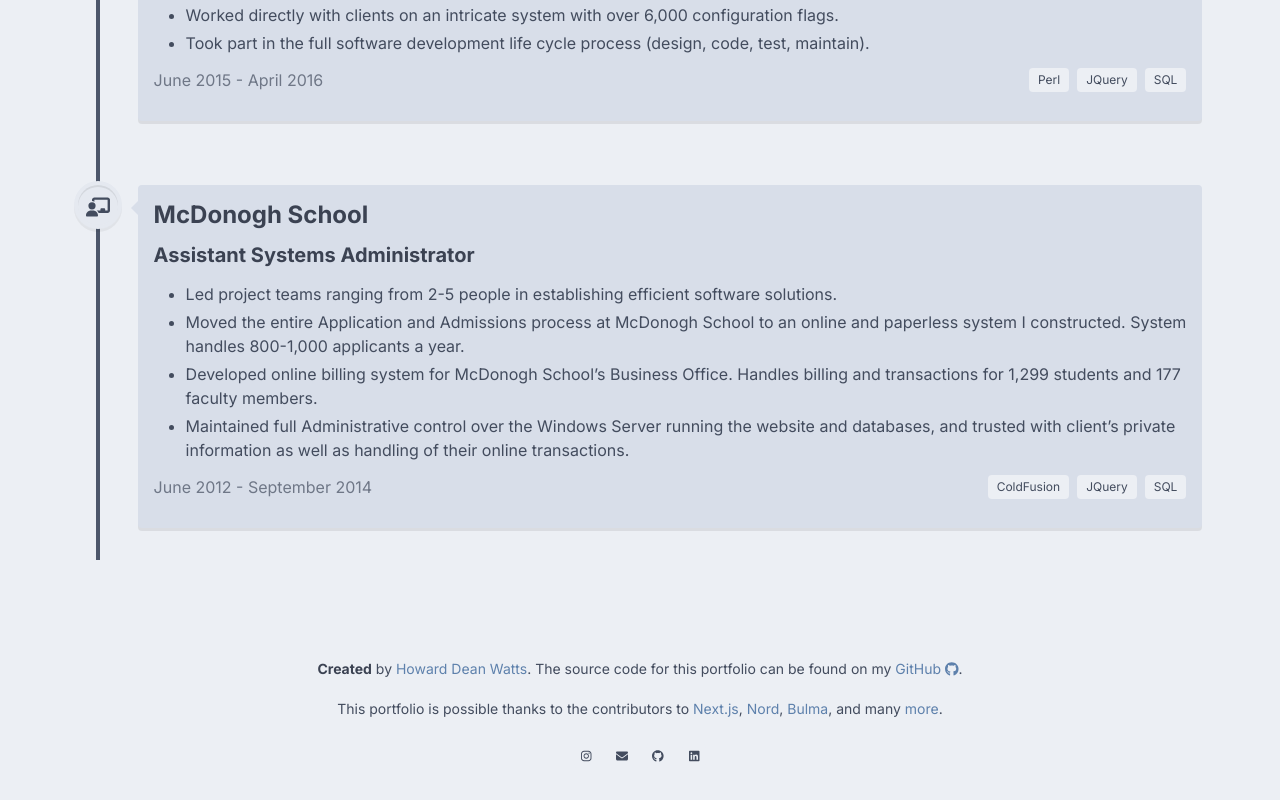
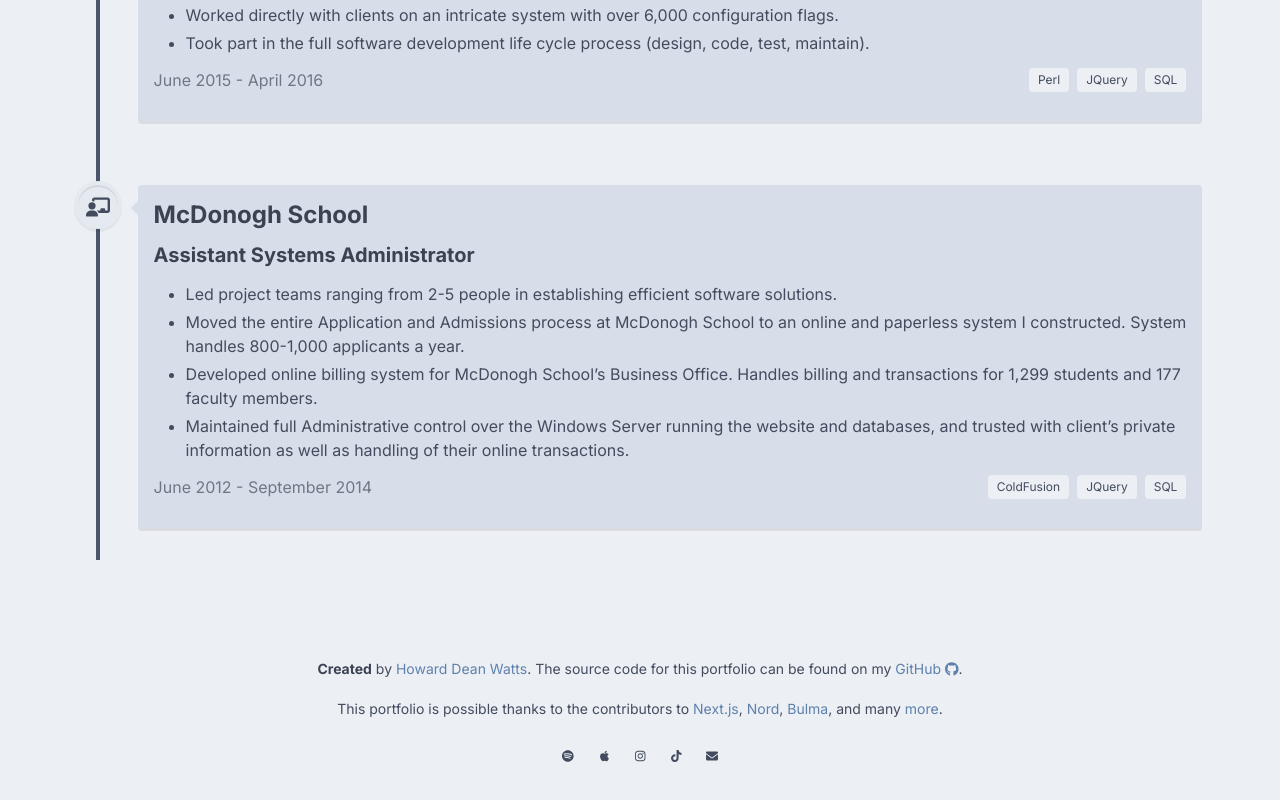
Before and after one commit to hdwatts/portfolio-v3, a Next.js app: page /about in a window 1280 px wide. Shown: the part 2277-3077 px from the top of the page. Built offline with nearby package versions, Linux system fonts and the light colour scheme.

Commit message:
changed socials

```diff
--- a/components/social-list/index.tsx
+++ b/components/social-list/index.tsx
@@ -3,9 +3,11 @@
 import React from 'react'
 import {
 	faInstagram,
-	faGithub,
-	faLinkedin,
+	faTiktok,
+	faSpotify,
+	faApple,
 	IconDefinition,
+
 } from '@fortawesome/free-brands-svg-icons'
 import { faEnvelope } from '@fortawesome/free-solid-svg-icons'
 import { FontAwesomeIcon } from '@fortawesome/react-fontawesome'
@@ -15,25 +17,31 @@ import classnames from 'classnames'
 
 const socials = [
 	{
+		link: 'https://open.spotify.com/artist/2RhW8cptKrLvT1Y15gb1Wl?si=2NImO4wcThaNCZ5tJBQMqQ',
+		icon: faSpotify,
+		message: 'Listen to us on Spotify',
+	},
+	{
+		link: 'https://music.apple.com/us/artist/save-for-later/1591554219',
+		icon: faApple,
+		message: 'Check us out on Apple Music',
+	},
+	{
 		link: 'https://www.instagram.com/saveforlaterband',
 		icon: faInstagram,
-		message: 'Check us out on IG',
+		message: 'Follow us out on IG',
+	},
+	{
+		link: 'https://www.tiktok.com/@saveforlaterband',
+		icon: faTiktok,
+		message: 'Follow us on TikTok',
 	},
 	{
 		link: 'mailto:gandpband@gmail.com',
 		icon: faEnvelope,
 		message: 'Shoot us an Email!',
 	},
-	{
-		link: 'https://www.github.com/hdwatts',
-		icon: faGithub,
-		message: 'Fork me on GitHub!',
-	},
-	{
-		link: 'https://www.linkedin.com/in/hdwatts',
-		icon: faLinkedin,
-		message: 'Add me on LinkedIn!',
-	},
+
 ]
 const variants = {
 	hidden: { opacity: 1 },
```
